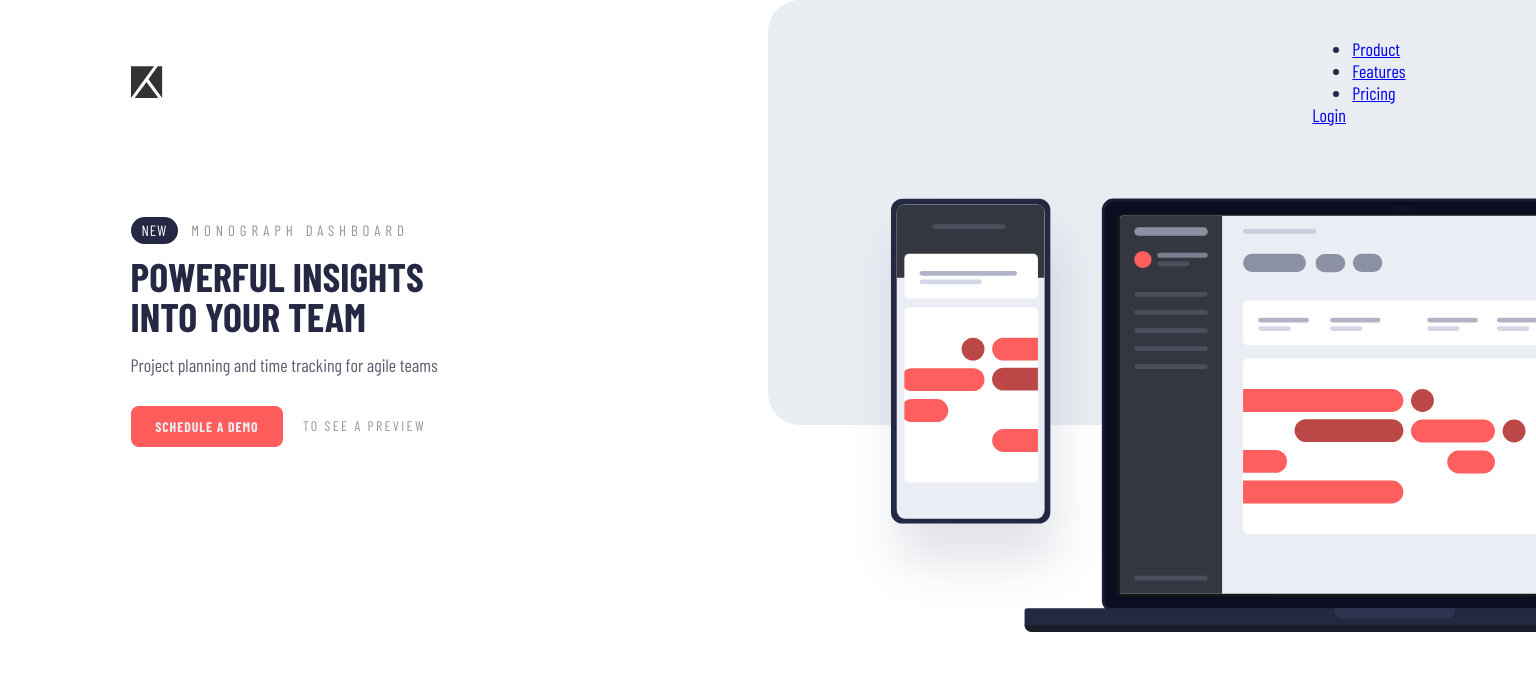
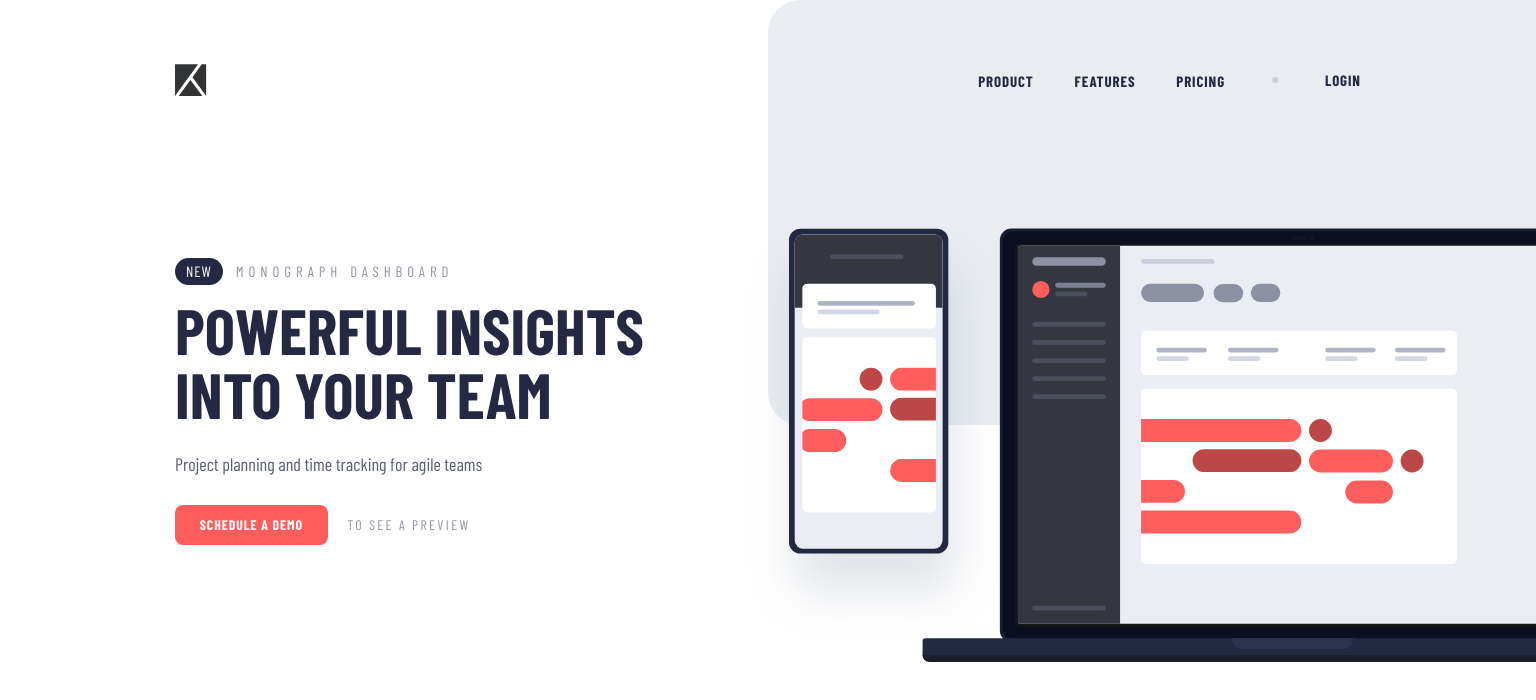
Before and after one commit to bluepersia/project-tracking-intro-component, a plain HTML site: page index.html in a window 1536 px wide. Shown: the top 700 px of the page. Drawn offline with nearby package versions, Linux system fonts and the light colour scheme.

Commit message:
Desktop style

```diff
--- a/index.html
+++ b/index.html
@@ -23,12 +23,12 @@
     <img src="./images/logo.svg" alt="Logo" class="logo"/>
     <nav class="nav">
       <ul class="nav_list">
-        <li class="nav_item"><a href="#">Product</a></li>
-        <li class="nav_item"><a href="#">Features</a></li>
-        <li class="nav_item"><a href="#">Pricing</a></li>
+        <li class="nav_item"><a class="nav_link" href="#">Product</a></li>
+        <li class="nav_item"><a class="nav_link" href="#">Features</a></li>
+        <li class="nav_item"><a class="nav_link" href="#">Pricing</a></li>
       </ul>
       <div class="header_dot"></div>
-      <a href="#" class="nav_item header_login">Login</a>
+      <a href="#" class="nav_link header_login">Login</a>
     </nav>
     <img src="./images/icon-hamburger.svg" alt="Menu button" class="btn-menu"/>
   </header>
@@ -42,11 +42,13 @@
       <h1 class="title">Powerful insights into your team</h1>
       <p class="hero_body">Project planning and time tracking for agile teams</p>
       <div class="hero_btns">
-        <button class="btn">Schedule a demo</button>
+        <button class="btn hero_btn">Schedule a demo</button>
         <p class="hero_preview">To see a preview</p>
       </div>
     </div>
-    <img src="./images/illustration-devices.svg" alt="Devices" class="hero_img"/>
+    <div class="hero_img-wrapper">
+      <img src="./images/illustration-devices.svg" alt="Devices" class="hero_img"/>
+    </div>
   </main>
 
 
--- a/style.css
+++ b/style.css
@@ -44,7 +44,7 @@ h1 {
     border:none;
     background-color: var(--color-1);
     transition: filter 300ms;
-    color: var(--color-4);
+    color: var(--color-5);
     cursor: pointer;
     border-radius: 8px;
 }
@@ -142,27 +142,96 @@ body::before
     font-size: 0.77em;
 }
 
+@media (min-width: 768px)
+{
+    .nav {
+        display: flex;
+        align-items: center;
+        gap: 2.61em;
+    }
 
-@media (min-width: 768px) {
+    .header_dot
+    {
+        width: 6px;
+        height: 6px;
+        background-color: var(--color-3);
+        opacity: 15%;
+        border-radius: 50%;
+    }
 
-    .nav {
-        display: block;
+    .nav_list {
+        list-style: none;
+        padding-left: none;
+        display: flex;
+        gap: 2.27em;
+    }
+
+    .nav_link {
+        text-transform: uppercase;
+        font-size: .83rem;
+        font-weight: bold;
+        text-decoration: none;
+        letter-spacing: 0.06em;
+        color:inherit;
+        position: relative;
+
+    }
+    .nav_link::after
+    {
+        content: '';
+        width: 0%;
+        height: 1px;
+        background-color: var(--color-3);
+        position: absolute;
+        bottom: 0px;
+        left: 0px;
+        transition:width 300ms;
+
+    }
+
+    .nav_link:hover::after
+    {
+        width: 100%;
     }
     .btn-menu {
         display: none;
     }
+}
+
+
+@media (min-width: 1440px) {
+
+
+    h1 {
+        font-size: 3.55rem;
+    }
+
+    .header {
+        padding: 3.55em 11.4% 6.88em;
+    }
+
 
 
     .main {
         flex-direction: row;
+        padding-left: 11.4%;
     }
 
     .hero_content {
+        padding: 2.11em 0 2.88em;
+        width: 42%;
     }
+
+    .hero_img-wrapper
+    {
+        width: 50%;
+        position: relative;
+    }
+
     .hero_img{
-        width: 82.5%;
-        position: relative;
-        transform: translateX(25%);
+        position: absolute;
+        width: 300%;
+        left: 0px;
     }
 
 }
```
